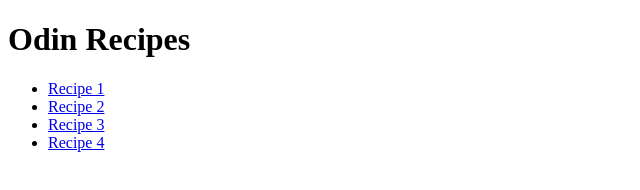
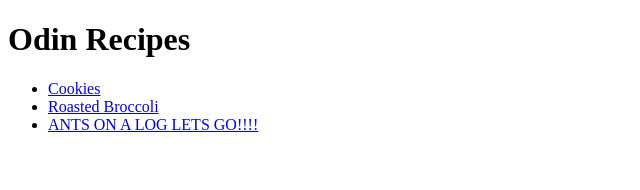
Before and after one commit to wrh17b/odin-recipes, a plain HTML site: page index.html in a window 1280 px wide. Shown: the whole page, without its empty margins (0-640 px from the left). Drawn offline with Linux system fonts and the light colour scheme.

Commit message:
Staged index.html for commit, Updated README.md
Previous commits may not have successfully included index.html
despite claims of commit messages.

Updated README.md to reflect skills used in this project.

```diff
--- a/index.html
+++ b/index.html
@@ -9,10 +9,10 @@
 <body>
     <h1>Odin Recipes</h1>
     <ul>
-        <li><a href="./recipes/cookies.html">Recipe 1</a></li>
-        <li><a href="./recipes/">Recipe 2</a></li>
-        <li><a href="./recipes/">Recipe 3</a></li>
-        <li><a href="./recipes/">Recipe 4</a></li>
+        <li><a href="./recipes/cookies.html">Cookies</a></li>
+        <li><a href="./recipes/broccoli.html">Roasted Broccoli</a></li>
+        <li><a href="./recipes/ants_on_a_log.html">ANTS ON A LOG LETS GO!!!!</a></li>
+
     </ul>
 </body>
 </html>
```
Also changed, not shown: 1 other file.
